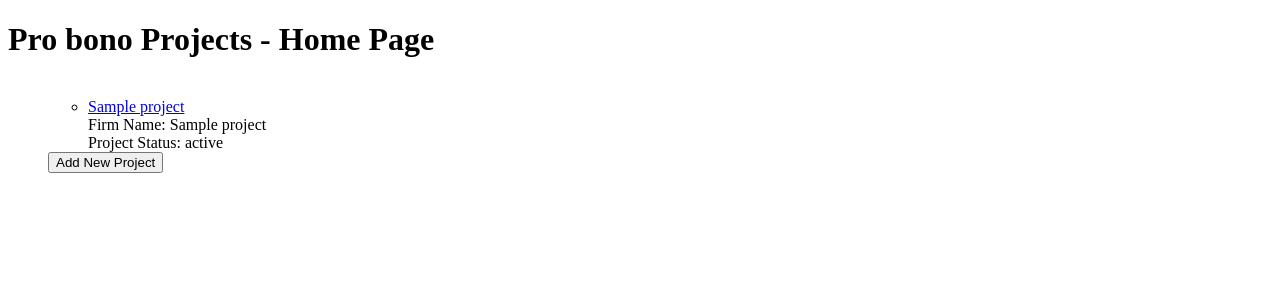
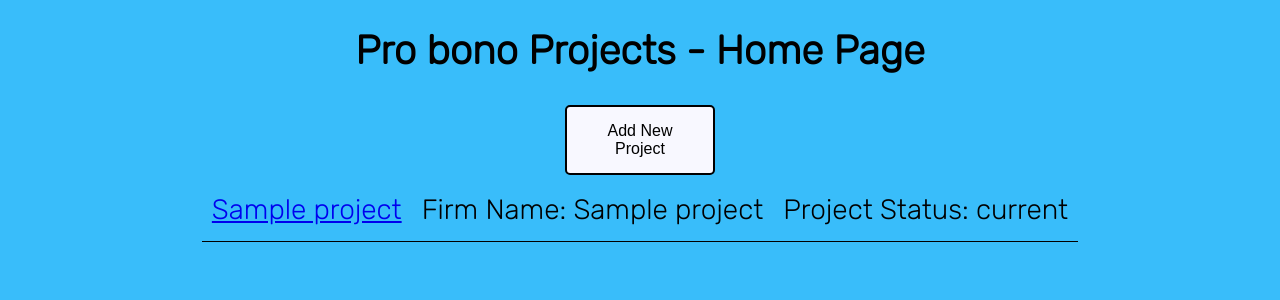
Before and after one commit to jessielista/probono-project-management, a Node server app: page /probono in a window 1280 px wide. Shown: the top 300 px of the page. Run offline with Node 20, Linux system fonts and the light colour scheme; tables that the repository leaves empty hold one stand-in row (values such as "Sample post"); some libraries are stand-ins or nearby versions.

Commit message:
css styling and dropdown

```diff
--- a/controllers/projectsController.js
+++ b/controllers/projectsController.js
@@ -11,7 +11,7 @@ router.get('/', (req, res) => {
     res.render('index.ejs', {
       project: allProjects,
     })
-  })
+  }).populate('projectStatus')
 })
 
 // new route
--- a/public/css/styles.css
+++ b/public/css/styles.css
@@ -0,0 +1,56 @@
+@import url('https://fonts.googleapis.com/css2?family=Rubik:wght@300&display=swap');
+body {
+  background-color: rgb(57, 189, 250);
+  margin: 0;
+  font-family: 'Rubik', sans-serif;
+}
+
+h1{
+  font-size: 40px;
+  text-align: center;
+}
+
+table{
+  font-size: 28px;
+   margin-left: auto;
+  margin-right: auto;
+  line-height: 1.5;
+  border-collapse:collapse;
+  border-spacing:32px 40px;
+}
+
+tr{
+  border-bottom:1px solid black;
+}
+
+td{
+   padding: 10px
+}
+
+/* show page */
+
+h3{
+text-align: left;
+ margin-left: 550px;
+}
+
+
+.buttonClass, button {
+  background-color:#f8f8ff;
+  border: none;
+  color: black;
+  padding: 15px 32px;
+  text-align: center;
+  text-decoration: none;
+  display: inline-block;
+  font-size: 16px;
+  margin: 4px 2px;
+  cursor: pointer;
+  width: 150px;
+  border: 2px solid black;
+  border-radius: 5px;
+}
+
+form{
+  text-align: center;
+}
--- a/views/index.ejs
+++ b/views/index.ejs
@@ -10,20 +10,18 @@
   <h1> Pro bono Projects - Home Page  </h1>
 
    <!-- <a href="/probono/new">Add a new Project</a> -->
+   <form action="/probono/new"><button>Add New Project</button></form>
+  <div class="container">
+    <table>
+      <% for (let i = 0; i < project.length; i++) { %>
+        <tr>
 
-  <ul>
-     <ul>
-      <% for (let i = 0; i < project.length; i++) { %>
-        <br>
-        <li>
-        <a href="/probono/<%=project[i].id%>" class=""><%= project[i].projectName %>  </a> </br>
-          Firm Name: <%= project[i].firmName%> </br>
-          Project Status: <%= project[i].projectStatus %> </br>
-
-        </li>
+        <td><a href="/probono/<%=project[i].id%>" class=""><%= project[i].projectName %></a></td>
+          <td>Firm Name: <%= project[i].firmName%></td>
+          <td>Project Status: <%= project[i].projectStatus %></td>
+        </tr>
         <% } %>
-    </ul>
-    <form action="/probono/new">
-    <button>Add New Project</button>
+        </table>
+    </div>
 </body>
 </html>
```
Also changed, not shown: models/project.js (+6 -3 lines), views/edit.ejs (+6 -2 lines), views/new.ejs (+13 -8 lines).
